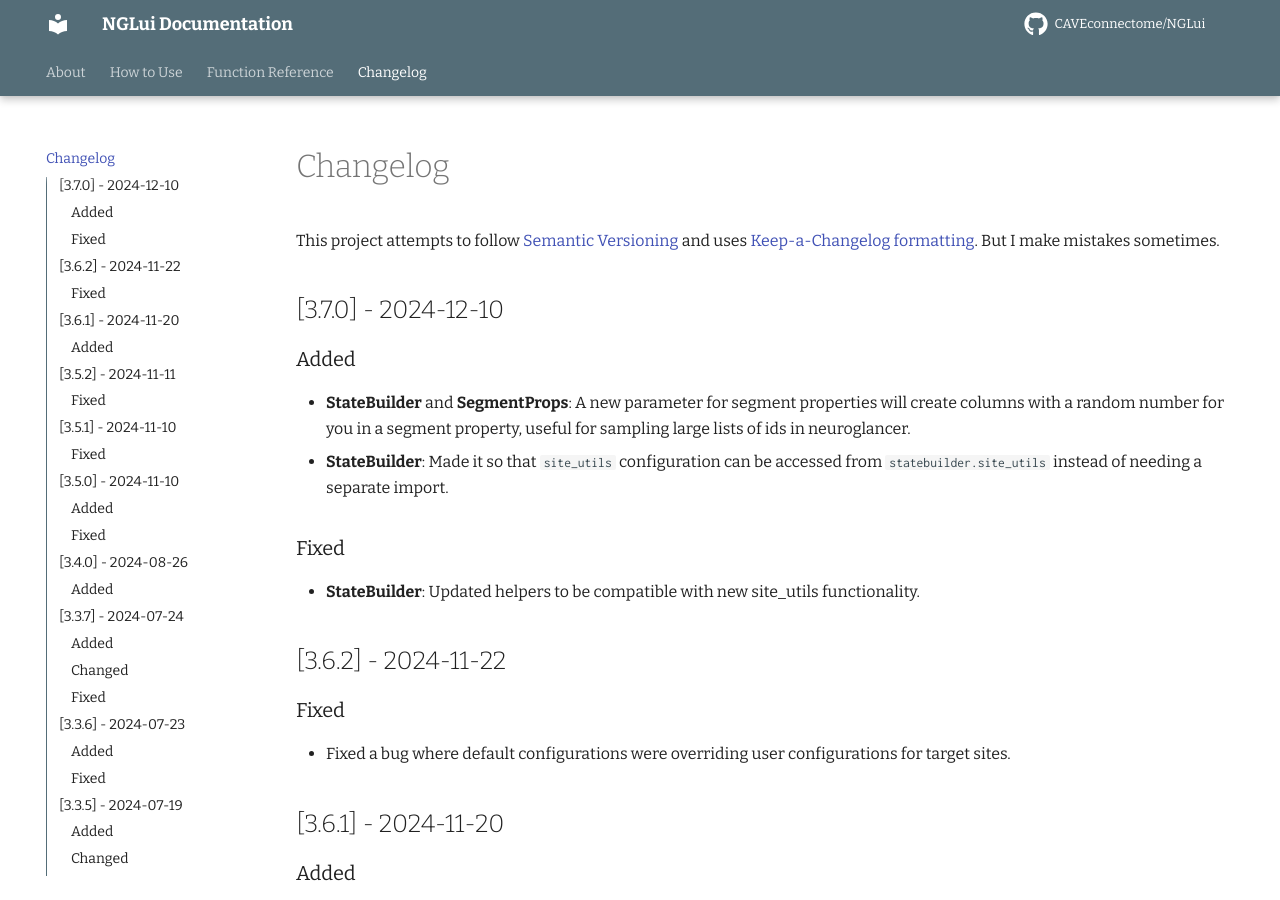
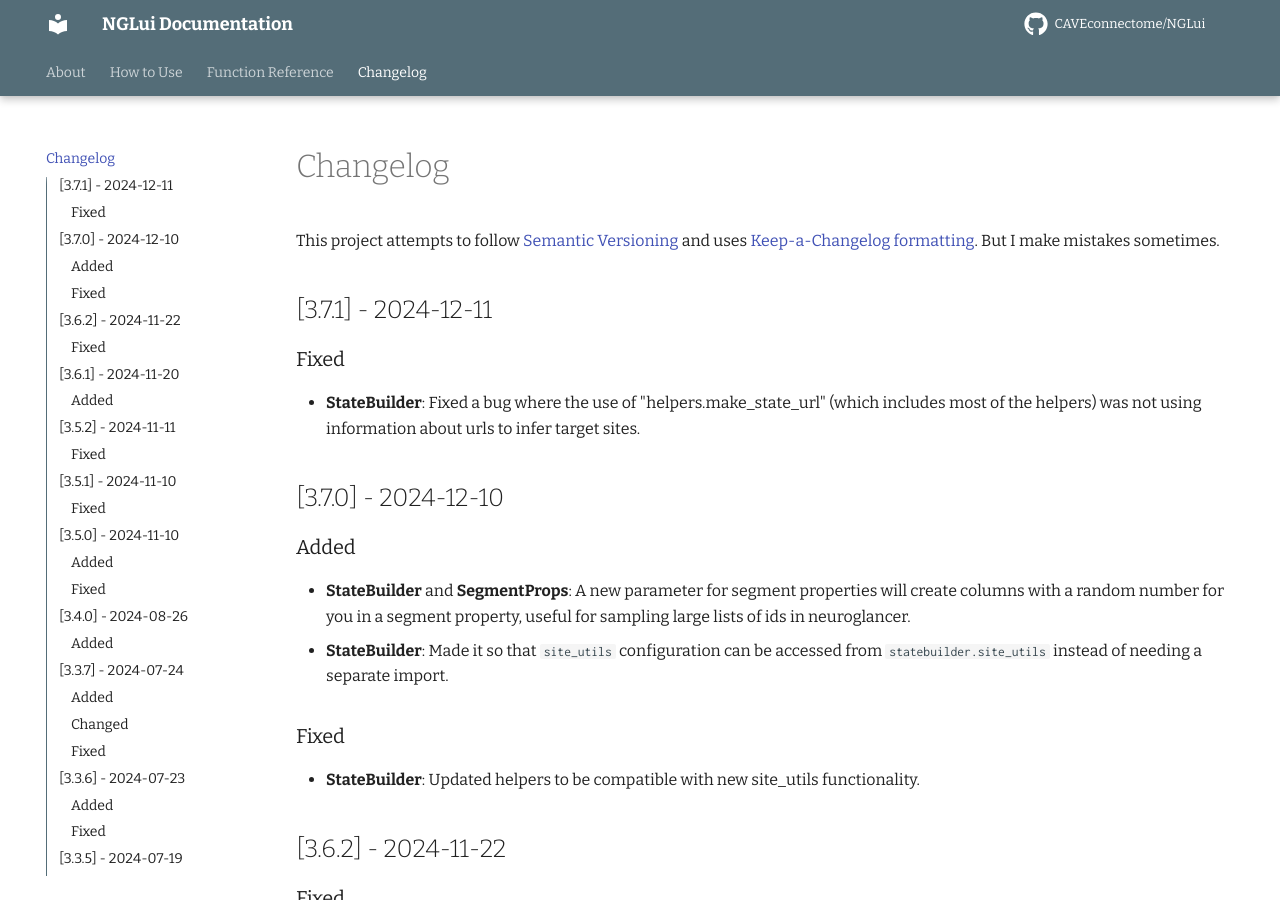
Before and after one commit to CAVEconnectome/nglui, an MkDocs documentation site: the page built from docs/changelog.md, in a window 1280 px wide and 900 px high. Built offline with MkDocs 1.6.1 and Material for MkDocs 9.7.7, drawn with Linux system fonts in a browser that asks for light colours; comment, search, counter and statistics services are not loaded.

Commit message:
update changelog for 3.7.1

```diff
--- a/docs/changelog.md
+++ b/docs/changelog.md
@@ -1,6 +1,12 @@
 # Changelog
 
 This project attempts to follow [Semantic Versioning](https://semver.org) and uses [Keep-a-Changelog formatting](https://keepachangelog.com/en/1.0.0/). But I make mistakes sometimes.
+
+## [3.7.1] - 2024-12-11
+
+### Fixed
+
+- **StateBuilder**:  Fixed a bug where the use of "helpers.make_state_url" (which includes most of the helpers) was not using information about urls to infer target sites.
 
 ## [3.7.0] - 2024-12-10
 
```
